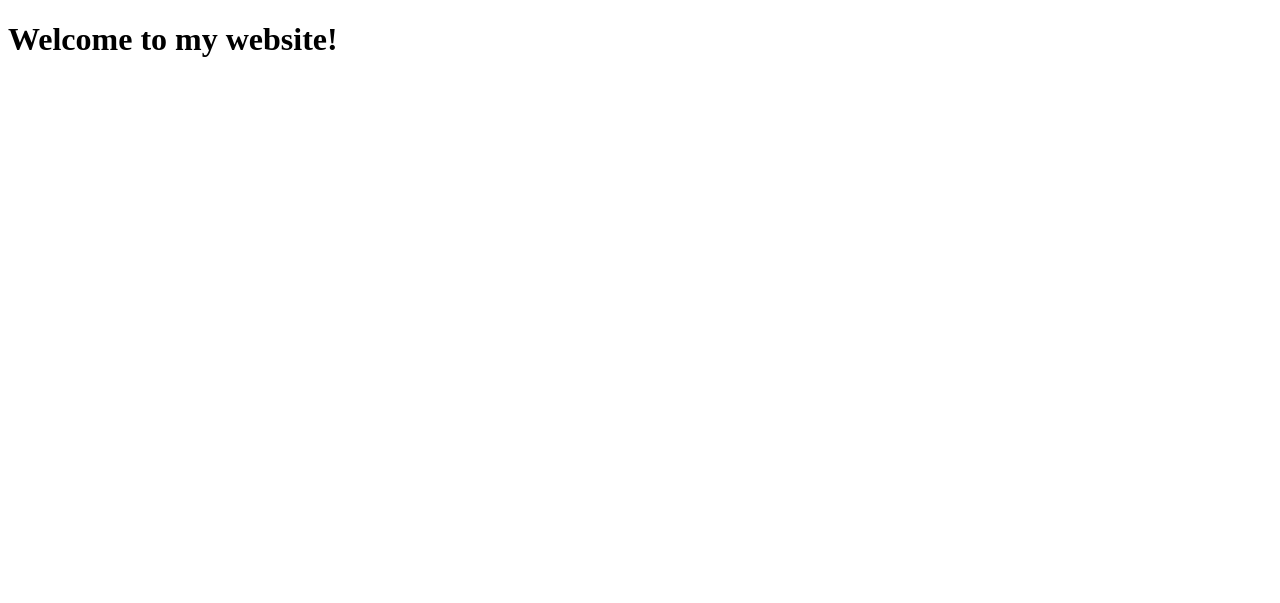
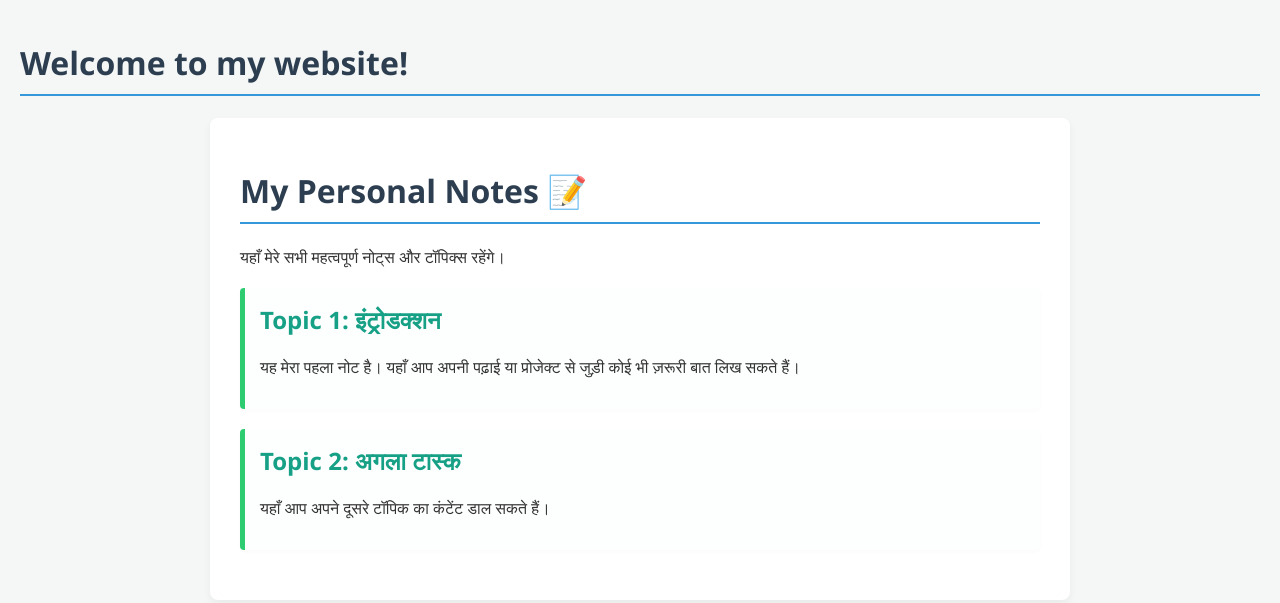
Before and after one commit to gauravkhobba579-lab/G-connect, a plain HTML site: page index.html in a window 1280 px wide. Drawn offline with Linux system fonts and the light colour scheme.

Commit message:
Add structure and styles to index.html

```diff
--- a/index.html
+++ b/index.html
@@ -7,3 +7,69 @@
     <h1>Welcome to my website!</h1>
 </body>
 </html>
+<!DOCTYPE html>
+<html lang="hi">
+<head>
+    <meta charset="UTF-8">
+    <meta name="viewport" content="width=device-width, initial-scale=1.0">
+    <title>My Notes</title>
+    <style>
+        /* वेबसाइट का बैकग्राउंड और फॉन्ट */
+        body {
+            font-family: 'Segoe UI', Tahoma, Geneva, Verdana, sans-serif;
+            background-color: #f4f7f6;
+            margin: 0;
+            padding: 20px;
+            color: #333;
+        }
+        /* मुख्य कंटेनर */
+        .container {
+            max-width: 800px;
+            margin: 0 auto;
+            background: white;
+            padding: 30px;
+            border-radius: 8px;
+            box-shadow: 0 4px 8px rgba(0,0,0,0.05);
+        }
+        /* हेडर (Header) */
+        h1 {
+            color: #2c3e50;
+            border-bottom: 2px solid #3498db;
+            padding-bottom: 10px;
+        }
+        /* नोट्स का बॉक्स */
+        .note-card {
+            background: #fdfefe;
+            border-left: 5px solid #2ecc71;
+            padding: 15px;
+            margin: 20px 0;
+            border-radius: 4px;
+            box-shadow: 0 2px 4px rgba(0,0,0,0.02);
+        }
+        h2 {
+            margin-top: 0;
+            color: #16a085;
+        }
+    </style>
+</head>
+<body>
+
+    <div class="container">
+        <h1>My Personal Notes 📝</h1>
+        <p>यहाँ मेरे सभी महत्वपूर्ण नोट्स और टॉपिक्स रहेंगे।</p>
+
+        <!-- नोट 1 -->
+        <div class="note-card">
+            <h2>Topic 1: इंट्रोडक्शन</h2>
+            <p>यह मेरा पहला नोट है। यहाँ आप अपनी पढ़ाई या प्रोजेक्ट से जुड़ी कोई भी ज़रूरी बात लिख सकते हैं।</p>
+        </div>
+
+        <!-- नोट 2 (आप ऐसे ही और नोट्स जोड़ सकते हैं) -->
+        <div class="note-card">
+            <h2>Topic 2: अगला टास्क</h2>
+            <p>यहाँ आप अपने दूसरे टॉपिक का कंटेंट डाल सकते हैं।</p>
+        </div>
+    </div>
+
+</body>
+</html>
```
